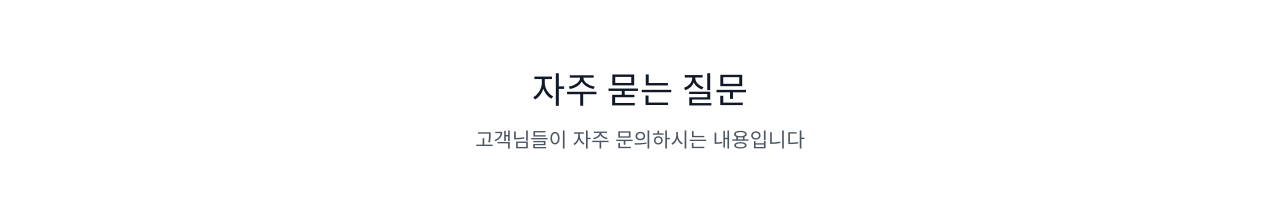
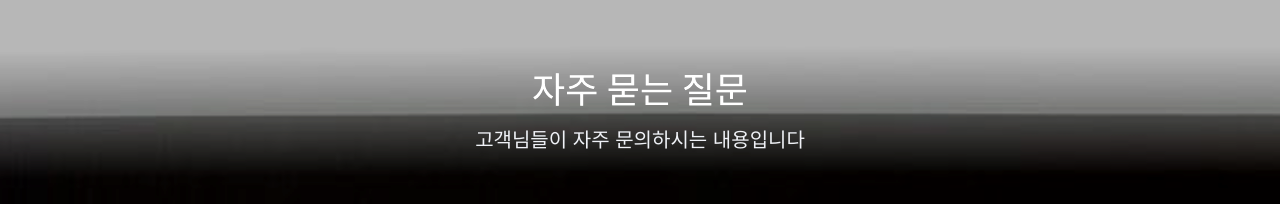
Before and after one commit to gu991230-cyber/gugit, a Next.js app: page / in a window 1280 px wide. Shown: the part 5615-5819 px from the top of the page. Built offline with nearby package versions, Linux system fonts and the light colour scheme; no server answers.

Commit message:
Add 451.jpg background to FAQ section with white text and dark overlay

```diff
--- a/src/app/page.tsx
+++ b/src/app/page.tsx
@@ -604,11 +604,25 @@ export default function Home() {
       </section>
 
       {/* 6. FAQ Section - 자주 묻는 질문 */}
-      <section id="faq" className="py-20 bg-white">
-        <div className="max-w-6xl mx-auto px-4">
+      <section id="faq" className="py-20 relative bg-cover bg-center bg-no-repeat" style={{
+        backgroundImage: `url('/images/451.jpg')`,
+        imageRendering: 'high-quality',
+        WebkitImageRendering: 'high-quality',
+        MozImageRendering: 'high-quality',
+        msImageRendering: 'high-quality',
+        backgroundSize: 'cover',
+        backgroundPosition: 'center',
+        backgroundRepeat: 'no-repeat',
+        filter: 'contrast(1.1) saturate(1.1)',
+        WebkitFilter: 'contrast(1.1) saturate(1.1)'
+      }}>
+        {/* Light Overlay for text readability */}
+        <div className="absolute inset-0 bg-black/30"></div>
+
+        <div className="relative z-10 max-w-6xl mx-auto px-4">
           <div className="text-center mb-16">
-            <h2 className="text-4xl font-bold text-gray-900 mb-4">자주 묻는 질문</h2>
-            <p className="text-xl text-gray-600">고객님들이 자주 문의하시는 내용입니다</p>
+            <h2 className="text-4xl font-bold text-white mb-4">자주 묻는 질문</h2>
+            <p className="text-xl text-gray-200">고객님들이 자주 문의하시는 내용입니다</p>
           </div>
 
           <div className="grid grid-cols-1 md:grid-cols-2 gap-8">
```
